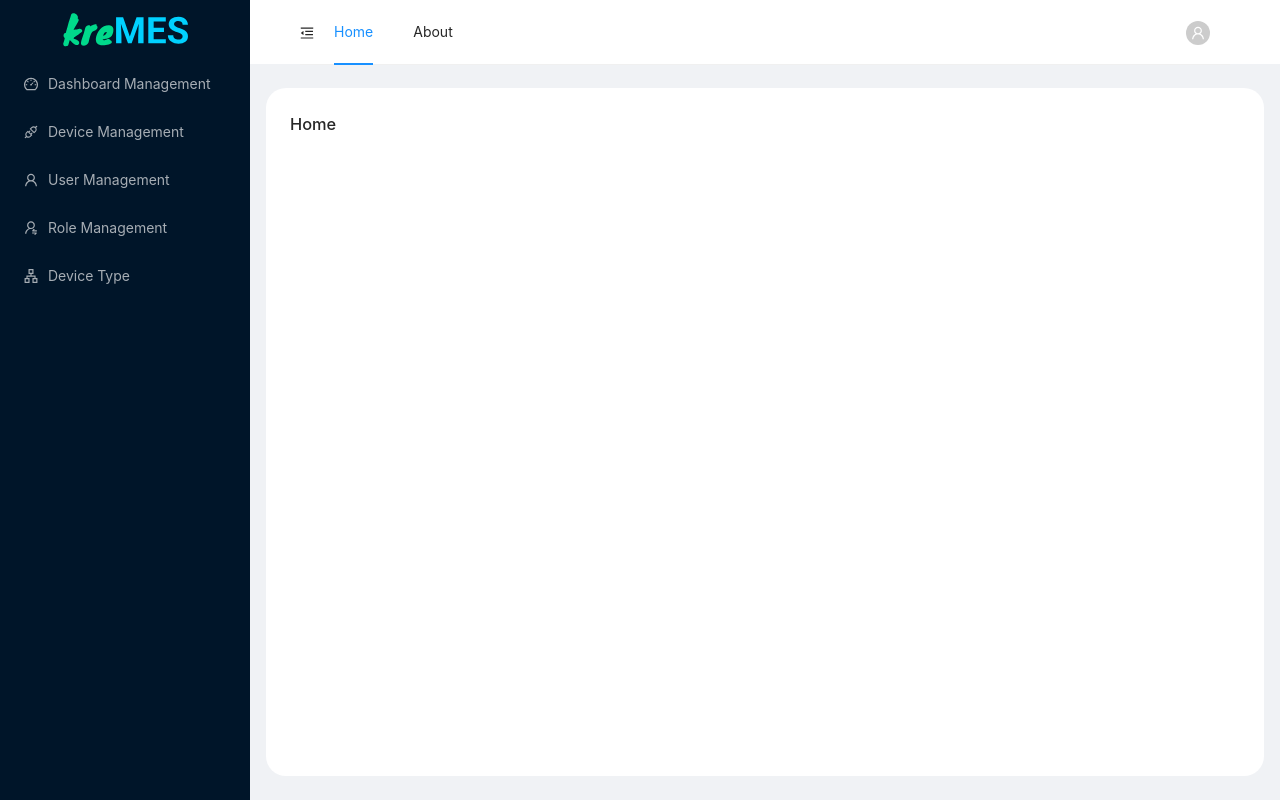
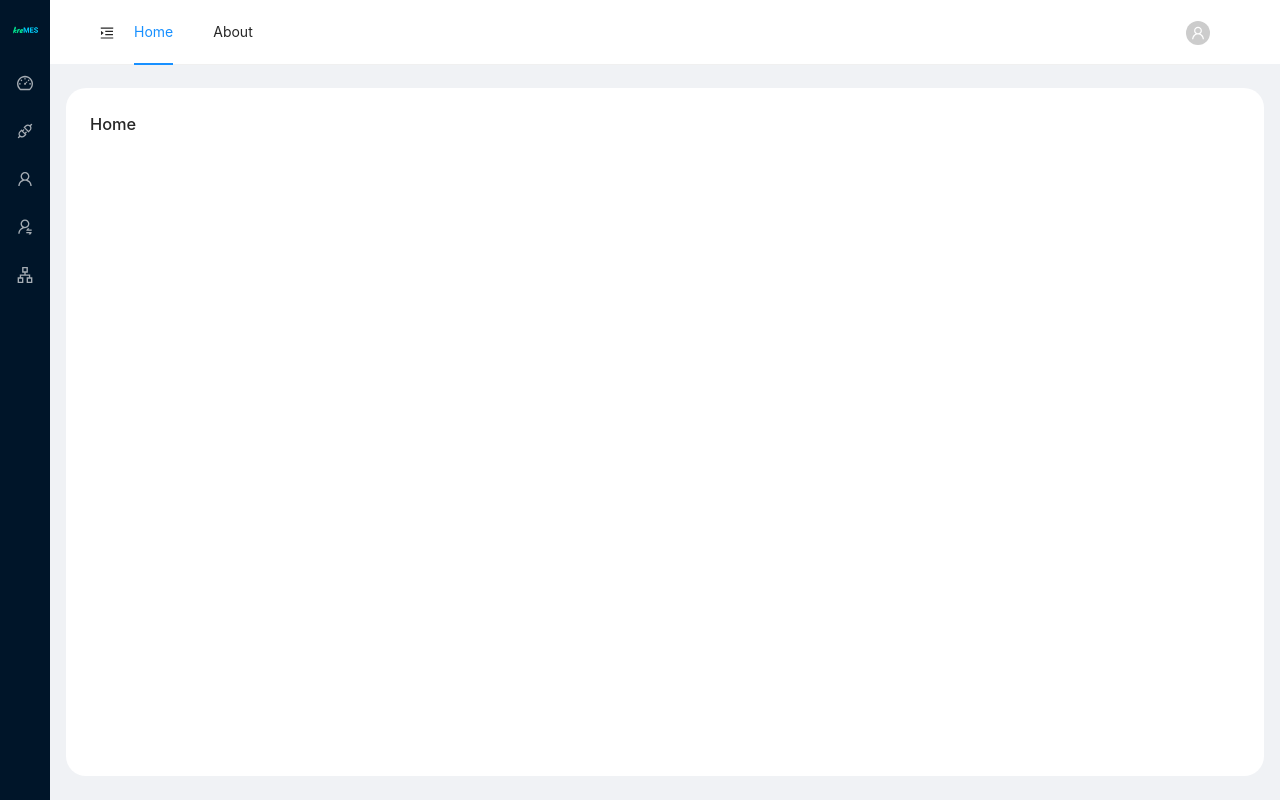
Before and after one commit to vechr/web-app, a Vue app: page / in a window 1280 px wide. Built offline with nearby package versions, Linux system fonts and the light colour scheme.

Commit message:
fix icon

```diff
--- a/src/App.vue
+++ b/src/App.vue
@@ -56,7 +56,7 @@
               class="trigger"
               aria-disabled="true"
             />
-            <menu-fold-outlined v-else class="trigger"/>
+            <menu-fold-outlined v-else class="trigger" style="margin-left: 18px"/>
           </a-menu-item>
 
           <router-link to="/" custom v-slot="{ navigate, href }">
@@ -112,7 +112,7 @@ export default defineComponent({
   setup() {
     return {
       selectedKeys: ref<string[]>(['6']),
-      collapsed: ref<boolean>(false),
+      collapsed: ref<boolean>(true),
     };
   },
 });
```
